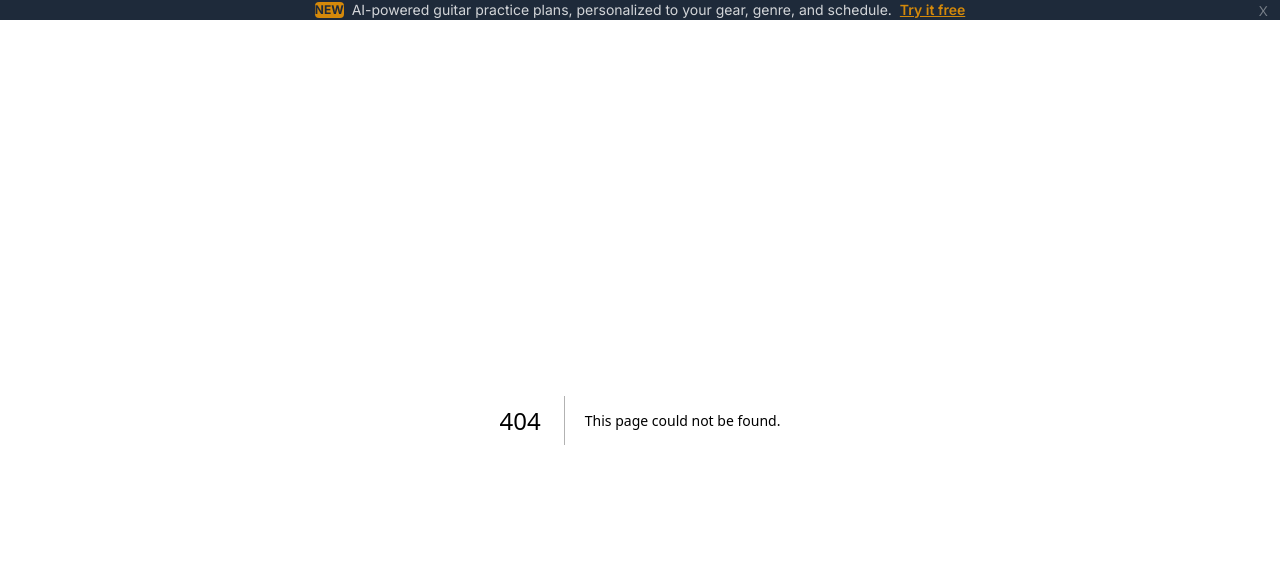
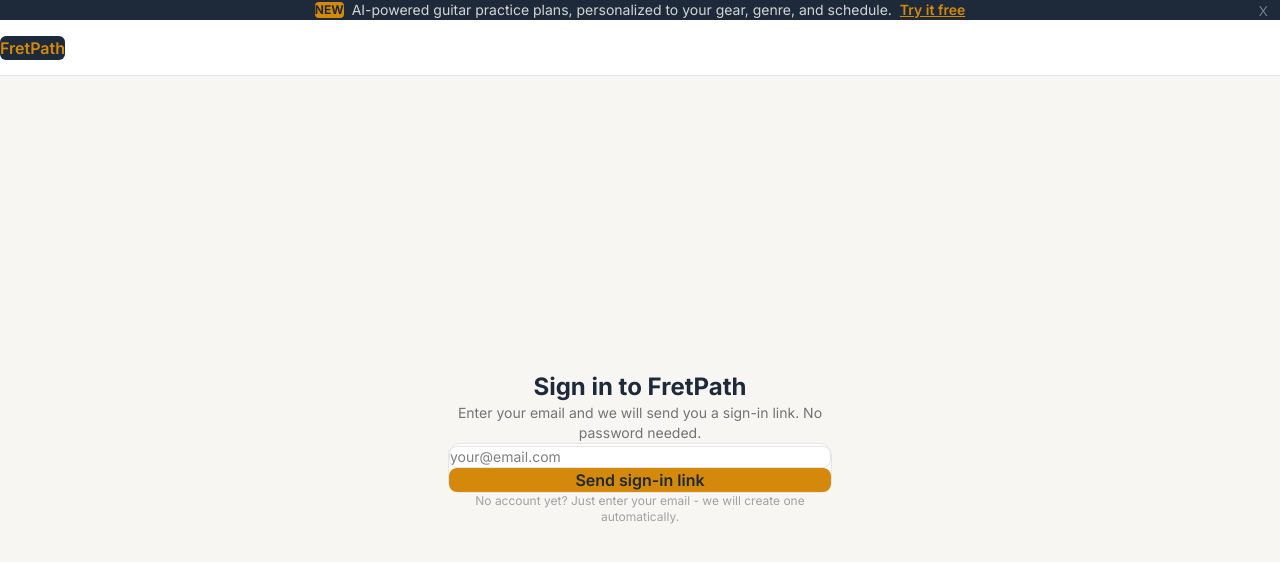
Before and after one commit to gbsmith0-ui/fretpath, a Next.js app: page /sign-in in a window 1280 px wide. Before the commit this address had no page. Shown: the top 562 px of the page. Built offline with nearby package versions, Linux system fonts and the light colour scheme; no server answers.

Commit message:
feat: sign-in page with magic link

```diff
--- /dev/null
+++ b/app/sign-in/page.tsx
@@ -0,0 +1,98 @@
+'use client'
+
+import { useState } from 'react'
+import { createBrowserClient } from '@supabase/ssr'
+
+export default function SignInPage() {
+  const [email, setEmail] = useState('')
+  const [submitted, setSubmitted] = useState(false)
+  const [loading, setLoading] = useState(false)
+  const [error, setError] = useState('')
+
+  const supabase = createBrowserClient(
+    process.env.NEXT_PUBLIC_SUPABASE_URL!,
+    process.env.NEXT_PUBLIC_SUPABASE_ANON_KEY!
+  )
+
+  async function handleSignIn() {
+    if (!email || !email.includes('@')) {
+      setError('Please enter a valid email address.')
+      return
+    }
+    setError('')
+    setLoading(true)
+    const { error } = await supabase.auth.signInWithOtp({
+      email,
+      options: {
+        emailRedirectTo: 'https://fretpath-sage.vercel.app/api/auth/callback',
+      },
+    })
+    if (error) {
+      setError(error.message)
+      setLoading(false)
+      return
+    }
+    setSubmitted(true)
+    setLoading(false)
+  }
+
+  if (submitted) {
+    return (
+      <div className="min-h-screen bg-[#F8F6F2] flex flex-col">
+        <nav className="h-14 border-b border-neutral-200 bg-white flex items-center px-6">
+          <a href="/" className="bg-[#1E2A3A] text-[#D4890A] font-semibold text-base px-3 py-1 rounded-md">FretPath</a>
+        </nav>
+        <div className="flex-1 flex items-center justify-center px-4">
+          <div className="max-w-sm w-full text-center">
+            <div className="w-14 h-14 bg-[#D4890A]/15 rounded-full flex items-center justify-center mx-auto mb-6">
+              <svg width="28" height="28" viewBox="0 0 24 24" fill="none" stroke="#D4890A" strokeWidth="2" strokeLinecap="round" strokeLinejoin="round"><path d="M4 4h16c1.1 0 2 .9 2 2v12c0 1.1-.9 2-2 2H4c-1.1 0-2-.9-2-2V6c0-1.1.9-2 2-2z"/><polyline points="22,6 12,13 2,6"/></svg>
+            </div>
+            <h1 className="text-xl font-bold text-[#1E2A3A] mb-2">Check your email</h1>
+            <p className="text-sm text-neutral-500 leading-relaxed mb-1">We sent a sign-in link to</p>
+            <p className="text-sm font-semibold text-[#1E2A3A] mb-6">{email}</p>
+            <p className="text-xs text-neutral-400 leading-relaxed">Click the link in the email to sign in. No password needed.</p>
+          </div>
+        </div>
+      </div>
+    )
+  }
+
+  return (
+    <div className="min-h-screen bg-[#F8F6F2] flex flex-col">
+      <nav className="h-14 border-b border-neutral-200 bg-white flex items-center px-6">
+        <a href="/" className="bg-[#1E2A3A] text-[#D4890A] font-semibold text-base px-3 py-1 rounded-md">FretPath</a>
+      </nav>
+      <div className="flex-1 flex items-center justify-center px-4">
+        <div className="max-w-sm w-full">
+          <div className="text-center mb-8">
+            <h1 className="text-2xl font-bold text-[#1E2A3A] mb-2">Sign in to FretPath</h1>
+            <p className="text-sm text-neutral-500">Enter your email and we will send you a sign-in link. No password needed.</p>
+          </div>
+          <div className="bg-white rounded-xl border border-neutral-200 p-6">
+            <div className="space-y-4">
+              <input
+                type="email"
+                placeholder="your@email.com"
+                value={email}
+                onChange={(e) => setEmail(e.target.value)}
+                onKeyDown={(e) => e.key === 'Enter' && handleSignIn()}
+                className="w-full px-4 py-3 border border-neutral-200 rounded-lg text-sm focus:outline-none focus:ring-2 focus:ring-[#D4890A]/30 focus:border-[#D4890A]"
+              />
+              {error && <p className="text-red-500 text-sm">{error}</p>}
+              <button
+                onClick={handleSignIn}
+                disabled={loading}
+                className="w-full bg-[#D4890A] text-[#1E2A3A] font-semibold py-3 rounded-lg hover:bg-[#c07a09] transition-colors disabled:opacity-50"
+              >
+                {loading ? 'Sending link...' : 'Send sign-in link'}
+              </button>
+            </div>
+          </div>
+          <p className="text-center text-xs text-neutral-400 mt-6">
+            No account yet? Just enter your email - we will create one automatically.
+          </p>
+        </div>
+      </div>
+    </div>
+  )
+}
```
